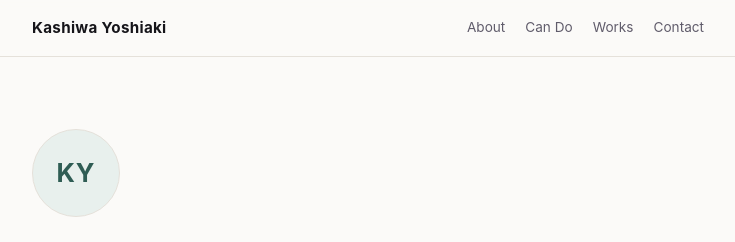
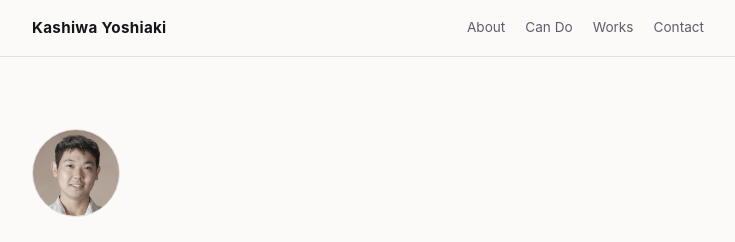
Before and after one commit to Kashiwayoshiaki/mypage, a plain HTML site: page index.html in a window 1280 px wide. Shown: the top 242 px of the page, without its empty margins (272-1007 px from the left). Drawn offline with Linux system fonts and the light colour scheme.

Commit message:
Replace initials avatar with GitHub profile photo
イニシャル表示の div を実際の顔写真に差し替え。
GitHub プロフィール写真を JPEG (300x300, 21KB) に変換し
images/profile.jpg としてリポジトリに含める。
外部URLへのホットリンクは避け、リポジトリ単体で完結させた。

Co-Authored-By: Claude Opus 5 (1M context) <noreply@anthropic.com>

```diff
--- a/index.html
+++ b/index.html
@@ -176,8 +176,10 @@
         letter-spacing: 0.04em;
         border: 1px solid var(--border);
       }
-      /* ▼写真に差し替える場合は上の .avatar div を次で置換:
-         <img class="avatar" src="images/profile.jpg" alt="柏善昭" /> */
+      img.avatar {
+        display: block;
+        object-fit: cover;
+      }
 
       .hero h1 {
         font-size: clamp(1.9rem, 6vw, 2.6rem);
@@ -421,8 +423,7 @@
     <main id="top">
       <!-- ============ ヒーロー ============ -->
       <section class="hero">
-        <!-- ▼要差し替え: 顔写真を使う場合は <img class="avatar" src="images/profile.jpg" alt="柏善昭" /> に置換 -->
-        <div class="avatar" aria-hidden="true">KY</div>
+        <img class="avatar" src="images/profile.jpg" width="88" height="88" alt="" />
 
         <!-- ▼要差し替え: 漢字表記 -->
         <h1>柏 善昭</h1>
```
Also changed, not shown: images/profile.jpg (added).
